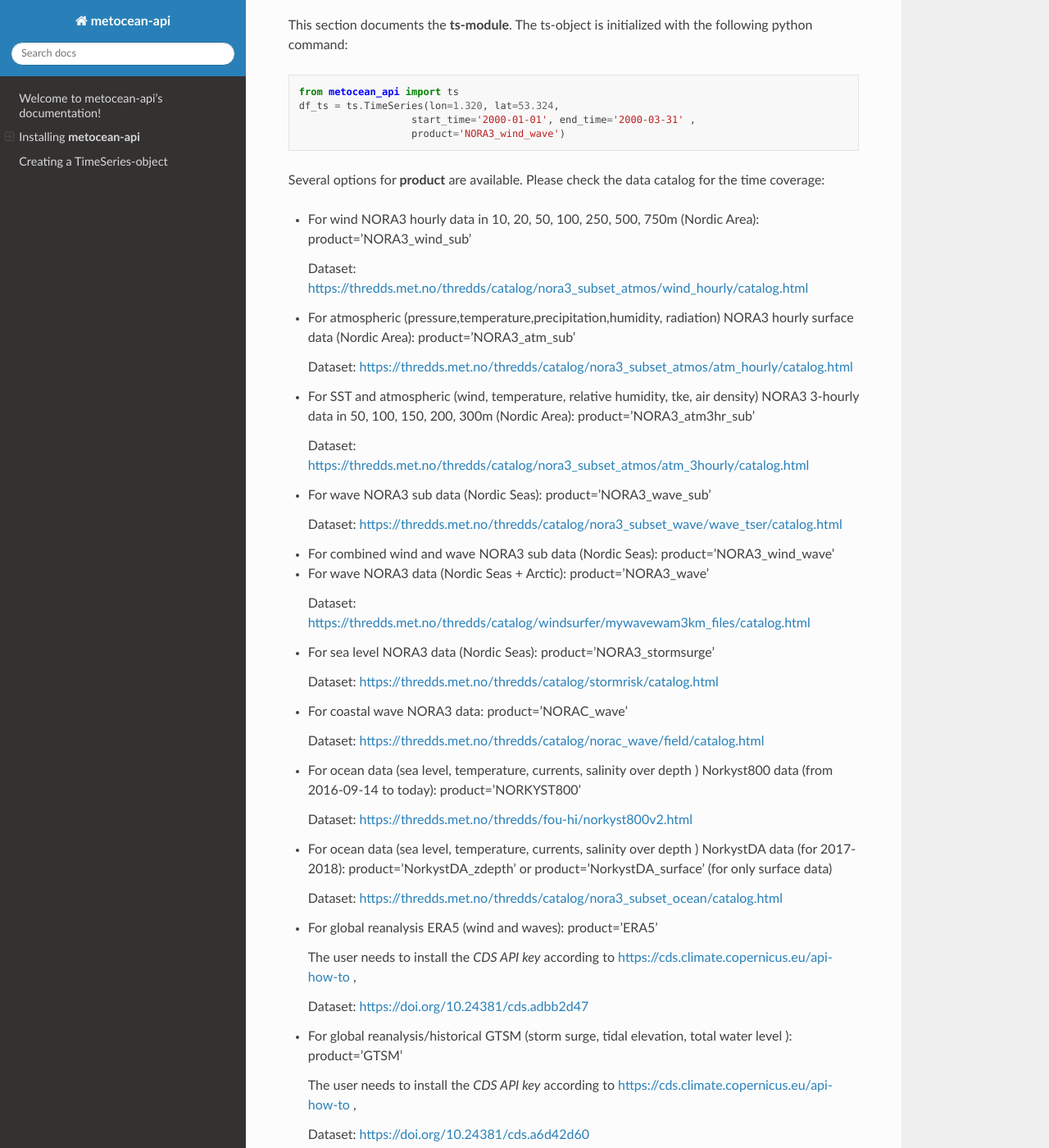
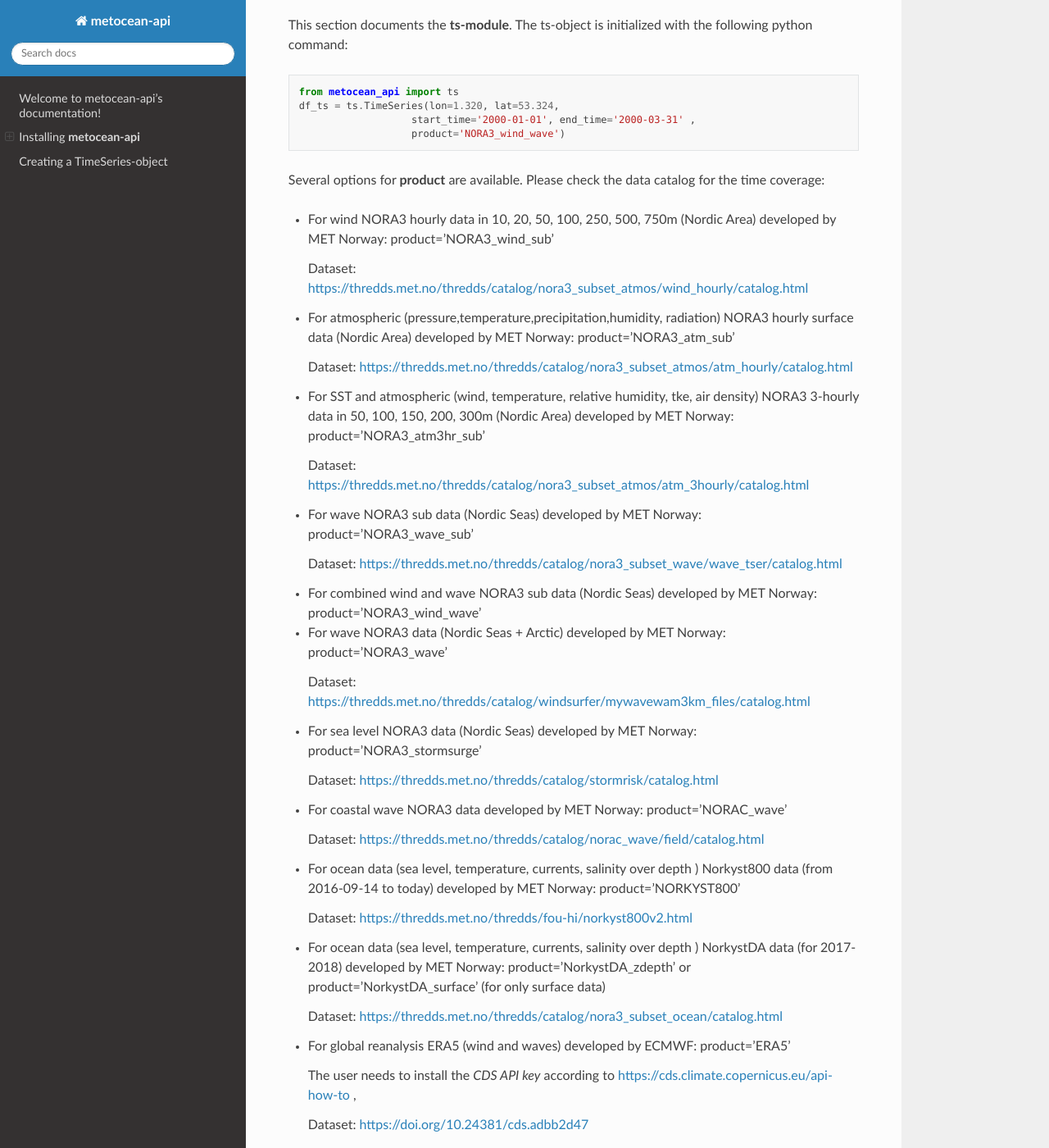
Before and after one commit to MET-OM/metocean-api, a Sphinx documentation site: the page built from docs/index.rst, in a window 1280 px wide and 1400 px high, scrolled down 1229 px. Shown: the whole window at 82% size. Built offline with Sphinx 7.4.7 and the Read the Docs theme 3.1.0, drawn with Linux system fonts in a browser that asks for light colours; some of the changed text lies outside the part shown.

Commit message:
update doc

```diff
--- a/docs/index.rst
+++ b/docs/index.rst
@@ -67,56 +67,59 @@ This section documents the **ts-module**. The ts-object is initialized with the
 
 Several options for **product** are available. Please check the data catalog for the time coverage:
 
-* For wind NORA3 hourly data in 10, 20, 50, 100, 250, 500, 750m (Nordic Area): product='NORA3_wind_sub'
+* For wind NORA3 hourly data in 10, 20, 50, 100, 250, 500, 750m (Nordic Area) developed by MET Norway: product='NORA3_wind_sub'
 
   Dataset: https://thredds.met.no/thredds/catalog/nora3_subset_atmos/wind_hourly/catalog.html
 
-* For atmospheric (pressure,temperature,precipitation,humidity, radiation) NORA3 hourly surface data (Nordic Area): product='NORA3_atm_sub'
+* For atmospheric (pressure,temperature,precipitation,humidity, radiation) NORA3 hourly surface data (Nordic Area) developed by MET Norway: product='NORA3_atm_sub'
 
   Dataset: https://thredds.met.no/thredds/catalog/nora3_subset_atmos/atm_hourly/catalog.html
 
-* For SST and atmospheric (wind, temperature, relative humidity, tke, air density) NORA3 3-hourly data in 50, 100, 150, 200, 300m (Nordic Area): product='NORA3_atm3hr_sub'
+* For SST and atmospheric (wind, temperature, relative humidity, tke, air density) NORA3 3-hourly data in 50, 100, 150, 200, 300m (Nordic Area) developed by MET Norway: product='NORA3_atm3hr_sub'
 
   Dataset: https://thredds.met.no/thredds/catalog/nora3_subset_atmos/atm_3hourly/catalog.html
 
-* For wave NORA3 sub data (Nordic Seas): product='NORA3_wave_sub'
+* For wave NORA3 sub data (Nordic Seas) developed by MET Norway: product='NORA3_wave_sub'
 
   Dataset: https://thredds.met.no/thredds/catalog/nora3_subset_wave/wave_tser/catalog.html
 
-* For combined wind and wave NORA3 sub data (Nordic Seas): product='NORA3_wind_wave'
+* For combined wind and wave NORA3 sub data (Nordic Seas) developed by MET Norway: product='NORA3_wind_wave'
 
-* For wave NORA3 data (Nordic Seas + Arctic): product='NORA3_wave'
+* For wave NORA3 data (Nordic Seas + Arctic) developed by MET Norway: product='NORA3_wave'
 
   Dataset: https://thredds.met.no/thredds/catalog/windsurfer/mywavewam3km_files/catalog.html
 
-* For sea level NORA3 data (Nordic Seas): product='NORA3_stormsurge'
+* For sea level NORA3 data (Nordic Seas) developed by MET Norway: product='NORA3_stormsurge'
 
   Dataset: https://thredds.met.no/thredds/catalog/stormrisk/catalog.html
 
-* For coastal wave NORA3 data: product='NORAC_wave'
+* For coastal wave NORA3 data developed by MET Norway: product='NORAC_wave'
 
   Dataset: https://thredds.met.no/thredds/catalog/norac_wave/field/catalog.html
 
-* For ocean data (sea level, temperature, currents, salinity over depth ) Norkyst800 data (from 2016-09-14 to today): product='NORKYST800'
+* For ocean data (sea level, temperature, currents, salinity over depth ) Norkyst800 data (from 2016-09-14 to today) developed by MET Norway: product='NORKYST800'
 
   Dataset: https://thredds.met.no/thredds/fou-hi/norkyst800v2.html
 
-* For ocean data (sea level, temperature, currents, salinity over depth ) NorkystDA data (for 2017-2018): product='NorkystDA_zdepth' or product='NorkystDA_surface' (for only surface data)
+* For ocean data (sea level, temperature, currents, salinity over depth ) NorkystDA data (for 2017-2018) developed by MET Norway: product='NorkystDA_zdepth' or product='NorkystDA_surface' (for only surface data)
 
   Dataset: https://thredds.met.no/thredds/catalog/nora3_subset_ocean/catalog.html
 
-* For global reanalysis ERA5 (wind and waves): product='ERA5'
+* For global reanalysis ERA5 (wind and waves) developed by ECMWF: product='ERA5'
 
   The user needs to install the *CDS API key* according to https://cds.climate.copernicus.eu/api-how-to ,
 
   Dataset: https://doi.org/10.24381/cds.adbb2d47
 
-* For global reanalysis/historical GTSM (storm surge, tidal elevation, total water level ): product='GTSM'
+* For Global Tide and Surge Model (storm surge, tidal elevation, total water level) developed by Deltares : product='GTSM'
 
   The user needs to install the *CDS API key* according to https://cds.climate.copernicus.eu/api-how-to ,
 
   Dataset: https://doi.org/10.24381/cds.a6d42d60
 
+* For ECHOWAVE (European COasts High Resolution Ocean WAVEs Hindcast) developed by Marine Renewable Energies Lab (MREL), TU Delft: product='ECHOWAVE'
+
+  Dataset: https://doi.org/10.4121/f359cd0f-d135-416c-9118-e79dccba57b9.v1, Publication: https://doi.org/10.1016/j.renene.2024.121391
 
 * For wave buoy observations (Statens vegvesen - E39): product='E39_letter_location_wave', e.g,  product='E39_B_Sulafjorden_wave'
 
```
